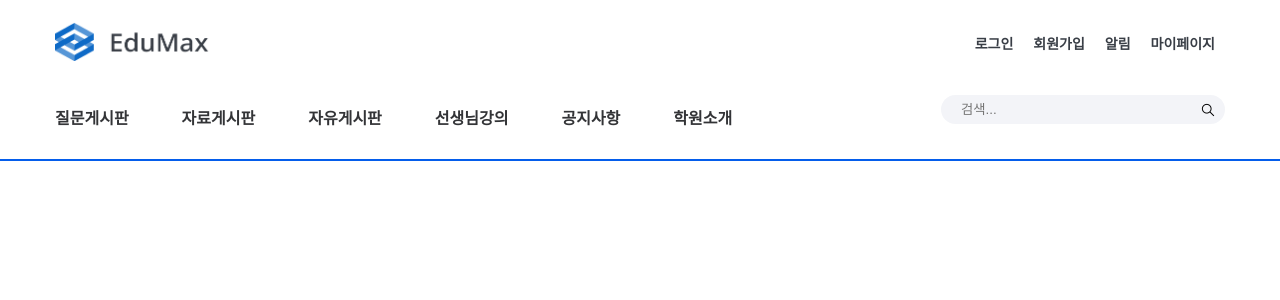
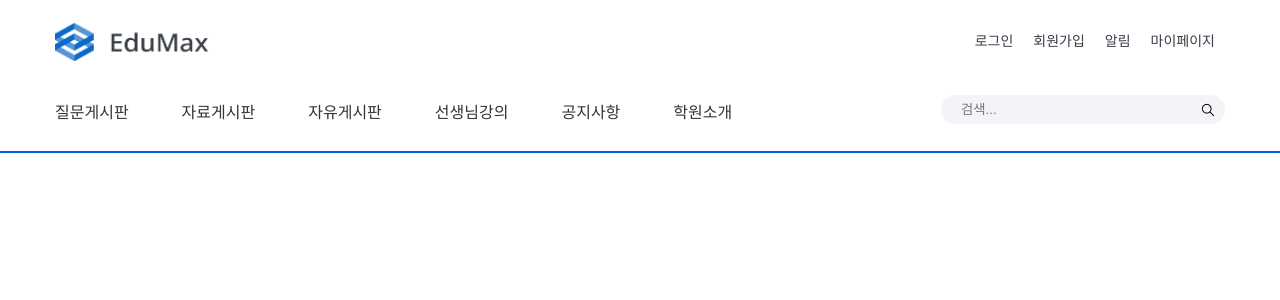
Before and after one commit to kbs1115/EduMax-front, a React (Create React App) app: page / in a window 1280 px wide. Shown: the top 300 px of the page. Built offline with nearby package versions, Linux system fonts and the light colour scheme.

Commit message:
customlist 생성, navbar 리팩토링

```diff
--- /dev/null
+++ b/src/components/CustomLink.js
@@ -0,0 +1,32 @@
+import React from "react";
+import styled from "styled-components";
+import { colorMapping, sizeMapping } from "./Typography";
+import { Link } from 'react-router-dom';
+
+
+export const Container = styled(Link)`
+  color: ${(props) => colorMapping[props.color]};
+  font-family: "Noto Sans KR";
+  font-style: normal;
+  line-height: 100%;
+  font-style: normal;
+  letter-spacing: 0px;
+  font-size: ${(props) => sizeMapping[props.size][0]};
+  font-weight: ${(props) => props.bold || sizeMapping[props.size][1]};
+  text-decoration: none;
+
+`;
+
+function CustomLink({
+  children,
+  size = "body_content_medium",
+  color = "black_gray",
+  ...rest
+}) {
+  return (
+    <Container size={size} color={color} bold={sizeMapping[size][1]} {...rest}>
+      {children}
+    </Container>
+  );
+}
+export default CustomLink;
--- a/src/components/NavBar.js
+++ b/src/components/NavBar.js
@@ -1,9 +1,19 @@
 import React, { useState } from "react";
 import styled from "styled-components";
 import { Link } from "react-router-dom";
-
 import SearchBar from "./SearchBar";
 import logo from "../assets/logo.png";
+import { colorMapping } from "./Typography";
+import CustomLink from "./CustomLink";
+
+export const boardMapping = {
+  question: "질문게시판",
+  data: "자료게시판",
+  free: "자유게시판",
+  lecture: "선생님강의",
+  notice: "공지사항",
+  intro: "학원소개",
+};
 
 const Header = styled.header`
   display: flex;
@@ -11,7 +21,7 @@ const Header = styled.header`
   align-items: center;
   background-color: transparent;
   margin-top: 20px;
-  border-bottom: 2px solid #045deb; // Bottom stroke color and thickness
+  border-bottom: 2px solid ${colorMapping.blue};
 `;
 
 const TopRow = styled.div`
@@ -49,18 +59,10 @@ const InnerMenuItems = styled.div`
   gap: 53px; // Fixed spacing between items
 `;
 
-const MenuLink = styled(Link)`
-  font-family: "Noto Sans KR";
-  font-size: 1rem;
-  font-weight: 700;
-  color: #333437;
-  text-decoration: none;
-  letter-spacing: 0px;
+const MenuLink = styled(CustomLink)`
   transition: color 0.5s ease; // Add this line
   padding: 10px 0 10px 0;
-  &:hover {
-    color: #a8aaae; // Specify the hover color if needed
-  }
+  &:hover
 `;
 
 const SecondaryNavigation = styled.div`
@@ -70,15 +72,17 @@ const SecondaryNavigation = styled.div`
   gap: 20px; // Spacing between tabs
 `;
 
-const NavItem = styled(Link)`
-  font-family: "Noto Sans KR", sans-serif;
-  font-size: 14px;
-  font-weight: 700;
-  color: #393e46;
-  text-decoration: none;
-  letter-spacing: 0px;
-  &:hover {
-    text-decoration: underline;
+const NavItem = styled(CustomLink)`
+  &:after {
+    display: block;
+    content: '';
+    border-bottom: solid 1px ${colorMapping.blue}; // 예시로 blue 사용
+    transform: scaleX(0);
+    transition: transform 250ms ease-in-out;
+    transform-origin: 0% 50%;
+  }
+  &:hover:after {
+    transform: scaleX(1);
   }
 `;
 
@@ -104,33 +108,29 @@ const NavBar = () => {
           </LogoContainer>
         </InnerTopRow>
         <SecondaryNavigation>
-          <NavItem to="/login">로그인</NavItem>
-          <NavItem to="/signup">회원가입</NavItem>
-          <NavItem to="/notifications">알림</NavItem>
-          <NavItem to="/my-page">마이페이지</NavItem>
+          <NavItem size="body_content_medium" color="black_gray" to={`/signin`}>로그인</NavItem>
+          <NavItem size="body_content_medium" color="black_gray" to={`/signup`}>회원가입</NavItem>
+          <NavItem size="body_content_medium" color="black_gray" to={`/alarm`}>알림</NavItem>
+          <NavItem size="body_content_medium" color="black_gray" to={`/mypage`}>마이페이지</NavItem>
+
         </SecondaryNavigation>
       </TopRow>
       <MenuItems>
         <InnerMenuItems>
-          {[
-            "질문게시판",
-            "자료게시판",
-            "자유게시판",
-            "선생님강의",
-            "공지사항",
-            "학원소개",
-          ].map((item, index) => (
+          {Object.keys(boardMapping).map((item, index) => (
             <MenuLink
               key={index}
               to={`/post/${item}`}
               onMouseEnter={() => handleMouseEnter(item)}
               onMouseLeave={handleMouseLeave}
+              size="body_sub_title"
+              color="nav_tab"
               style={{
                 color:
-                  hoveredLink && hoveredLink !== item ? "#A8AAAE" : "#333437",
+                  hoveredLink && hoveredLink !== item ? colorMapping.gray : colorMapping.nav_tab,
               }}
             >
-              {item}
+              {boardMapping[item]}
             </MenuLink>
           ))}
         </InnerMenuItems>
--- a/src/components/SearchBar.js
+++ b/src/components/SearchBar.js
@@ -1,26 +1,26 @@
 import React, { useState } from "react";
 import styled from "styled-components";
 import searchIcon from "../assets/nav_search_icon.png";
-
+import { colorMapping } from "./Typography";
 const SearchContainer = styled.div`
   position: relative;
   width: 284px;
   height: 29px;
-  background-color: #f3f4f8;
+  background-color: ${colorMapping.blue_gray};
   border-radius: 15px;
 `;
 
 const SearchInput = styled.input`
   width: 80%;
   height: 100%;
-  padding: 0 0px 0 20px; // Right padding to make room for the icon
+  padding: 0 0px 0 20px;
   border: none;
   border-radius: 15px;
   background-color: transparent;
   outline: none;
 
   ::placeholder {
-    color: #a3a3a3;
+    color: ${colorMapping.gray};
   }
 `;
 
--- a/src/components/Typography.js
+++ b/src/components/Typography.js
@@ -1,3 +1,4 @@
+import React from "react";
 import styled from "styled-components";
 
 // 추가할 size, 굵기 조합을 여기 추가하면 됨.
@@ -8,25 +9,27 @@ export const sizeMapping = {
   h3_medium: ["18px", "500"],
   h1: ["32px", "500"],
   logo: ["26px", "500"],
-  body_content_regular: ["14px", "500"],
+  body_content_regular: ["13px", "500"],
+  body_content_medium: ["14px", "500"],
   body_content_small: ["12px", "500"],
   body_sub_title: ["16px", "500"]
 
 };
 
 export const colorMapping = {
-  nav_tab: "333437", // 네비바 탭 색깔
+  nav_tab: "#333437", // 네비바 탭 색깔
   black_gray: "#393E46", // 목차색,네비바 상단 글자색
-  blue: "045DEB", // 사이트색
-  gray: "A8AAAE", // 글쓴이,날짜
-  blue_gray: "F3F4F8" // 사이트배경색
+  blue: "#045DEB", // 사이트색
+  gray: "#A8AAAE", // 글쓴이,날짜
+  blue_gray: "#F3F4F8" // 사이트배경색
 };
 
 const Container = styled.div`
-  color: ${(props) => props.color || colorMapping[props.size]};
-  font-family: "Noto Sans KR", sans-serif;
+  color: ${(props) => props.color || colorMapping[props.color]};
+  font-family: "Noto Sans KR";
   font-style: normal;
   line-height: 100%;
+  font-style: normal;
   letter-spacing: 0px;
   font-size: ${(props) => sizeMapping[props.size][0]};
   font-weight: ${(props) => props.bold || sizeMapping[props.size][1]};
@@ -34,8 +37,8 @@ const Container = styled.div`
 
 function Typography({
   children,
-  size = "bodyText",
-  color = "#141414",
+  size = "body_content_medium",
+  color = "black_gray",
   ...rest
 }) {
   return (
--- a/src/router.js
+++ b/src/router.js
@@ -12,12 +12,12 @@ const Router = () => {
         <BrowserRouter>
             <Routes>
                 <Route path="/" element={<Home />} />
-                <Route path="/post/질문게시판" element={<QuestionBoard />} />
-                <Route path="/post/자료게시판" element={<DataBoard />} />
-                <Route path="/post/공지사항" element={<NoticeBoard />} />
-                <Route path="/post/자유게시판" element={<FreeBoard />} />
-                <Route path="/post/선생님강의" element={<LectureBoard />} />
-                <Route path="/학원소개" element={<Introduction />} />
+                <Route path="/post/question" element={<QuestionBoard />} />
+                <Route path="/post/data" element={<DataBoard />} />
+                <Route path="/post/notice" element={<NoticeBoard />} />
+                <Route path="/post/free" element={<FreeBoard />} />
+                <Route path="/post/lecture" element={<LectureBoard />} />
+                <Route path="/intro" element={<Introduction />} />
             </Routes>
         </BrowserRouter>
     );
```
